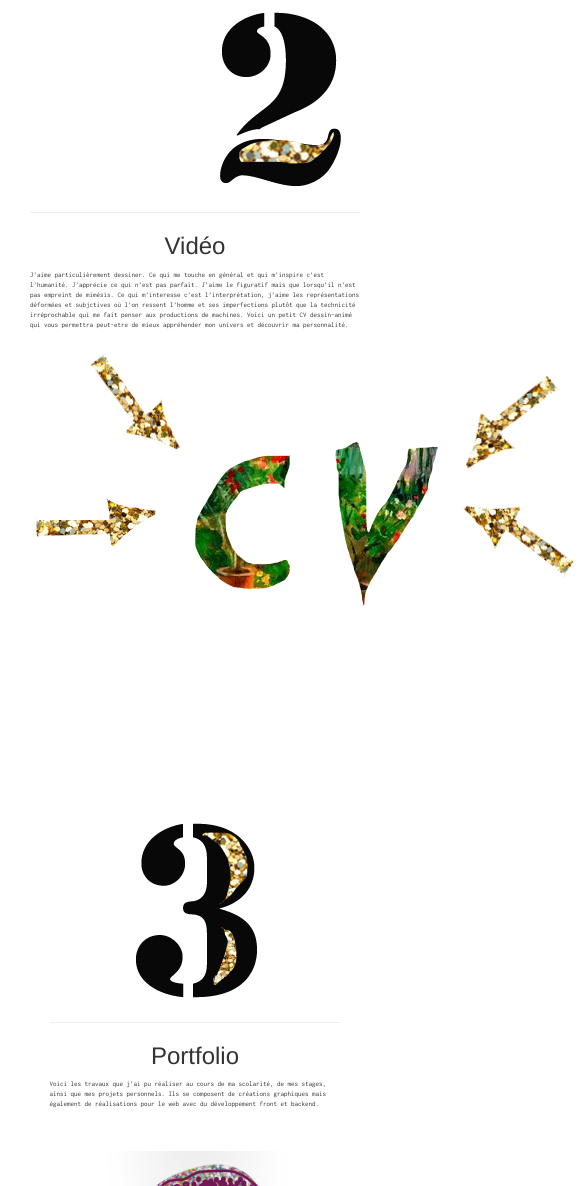
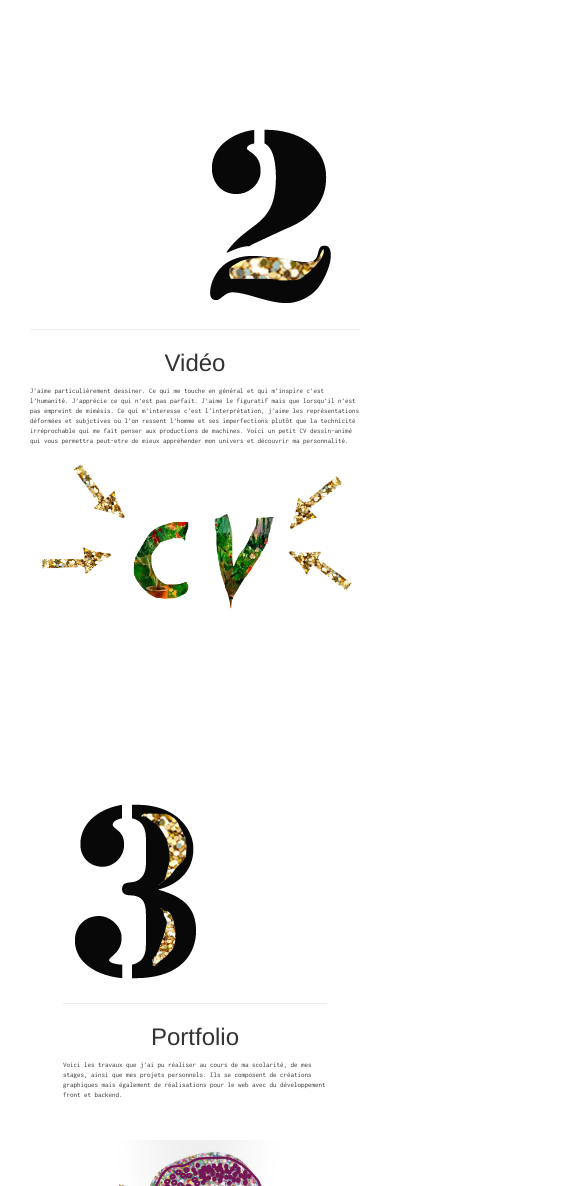
Before and after one commit to JulieRouet/portfolio-julie, a plain HTML site: page index.html in a window 390 px wide. Shown: the part 1944-3130 px from the top of the page, 585 px wide, since content can reach past the window. Drawn offline with nearby package versions, Linux system fonts and the light colour scheme.

Commit message:
trying to manage responsiv

```diff
--- a/css/main.css
+++ b/css/main.css
@@ -253,6 +253,13 @@ p {
 
 }
 
+.button {
+  display: inline-block!important;
+  width: : 70%;
+
+}
+
+
 /******************************** vidéo ************************/
 
 /***************************** portfolio ***********************/
@@ -436,20 +443,27 @@ margin: auto;
     }
 
 .julie {
-      display: flex;
+
        width: 50%;
        height: auto;
        justify-content: center;
      }
 
-.xswisth {
-display: flex;
-  margin: 0;
+.xswidth {
+
+  margin: auto;
   padding: 0;
-  display: flex ;
+}
+
+
+.three {
+  display: flex;
   justify-content: center;
-  width: 10%;
-  height: auto;
-        }
+   margin-top: 70%;
+   height: 50px;
+}
+
+
+
 
 }
--- a/index.html
+++ b/index.html
@@ -85,11 +85,11 @@
       <!-- Présentation-->
       <div id="presentation" class="container-fluid">
       <div class="row presentation">
-        <div class="col-xs-12  col-md-offset-3 col-md-3">
+        <div class="col-xs-12 col-md-offset-3 col-md-3">
           <img class="img-responsive julie" src="img/julie.png" alt="photo de julie">
         </div>
 
-        <div class=" xswisth col-xs-12 text-align  col-md-3">
+        <div class="xswidth col-xs-12   col-md-3">
           <img class="img-responsive one" src="img/1.png" alt="1 en paillettes">
           <hr>
           <h3>Présentation</h3>
@@ -110,36 +110,36 @@
     <div class="row video">
       <div class =" xswisth col-xs-12 col-md-offset-1 col-md-2">
 
-        <img class="img-responsive two text-align" src="img/2.png" alt="2 en paillettes">
+        <img class="img-responsive two" src="img/2.png" alt="2 en paillettes">
     </div>
     </div>
 
 
     <div class="row text_video">
-      <div class=" col-xs-12 text-align  col-md-offset-1 col-md-3">
+      <div class="col-xs-12 text-align  col-md-offset-1 col-md-3">
         <hr>
         <h3>Vidéo</h3>
         <p>J’aime particulièrement dessiner. Ce qui me touche en général et qui m’inspire c’est l’humanité. J’apprécie ce qui n’est pas parfait. J’aime le figuratif mais que lorsqu’il n’est pas empreint de mimésis. Ce qui m’interesse c’est l’interprétation, j’aime les représentations déformées et subjctives où l’on ressent l’homme et ses imperfections plutôt que la technicité irréprochable qui me fait penser aux productions de machines.
       Voici un petit CV dessin-animé qui vous permettra peut-etre de mieux appréhender mon univers et découvrir ma personnalité.</p>
       </div>
 
-      <div class="col-xs-12 text-align col-md-offset-1 col-md-1 cv">
+      <div class="col-xs-12 col-md-offset-1 col-md-2 cv">
+
+        <a  href="img/julie_rouet_cv.pdf" target="_blank">
+                           <img class= "img-responsive button" src="img/touche-cv.png"></a>
+
+    </div>
 
 
     </div>
 
-    <a  href="img/julie_rouet_cv.pdf" target="_blank">
-                       <img src="img/touche-cv.png"></a>
-
-    </div>
-    </div>
 
     <!-- vidéo-->
 
     <!-- portfolio-->
     <div id="portfolio" class="container-fluid">
       <div class="row portfolio">
-      <div class ="xswisth col-xs-12 text-align col-md-offset-5 col-md-2">
+      <div class ="xswisth col-xs-12 col-md-offset-5 col-md-2">
         <img class="img-responsive three" src="img/3.png" alt="3 en paillettes">
       </div>
     </div>
@@ -164,7 +164,7 @@
                         <img class="img-responsive hvr-pulse-grow hvr-rectangle-out" src="img/la_biche_et_le_renard.png" alt="accéder au site la biche te le renard">
                     </a>
                 </div>
-                <div class="col-md-3 xs-12 portfolio-item">
+                <div class="xs-12 col-md-3  portfolio-item">
                     <a href="#">
                         <img class="img-responsive hvr-pulse-grow" src="img/the_free_heads.png" alt="accéder au site the free heads">
                     </a>
@@ -187,7 +187,7 @@
 
             <!-- Projects Row -->
             <div class="row">
-                <div class="col-md-3 xs-12 portfolio-item">
+                <div class="xs-12 col-md-3 portfolio-item">
                   <a href="http://julierouet.github.io/looser" target="_blank">
                         <img class="img-responsive hvr-pulse-grow" src="img/looser_site.png" alt="accéder au site Looser">
                     </a>
```
